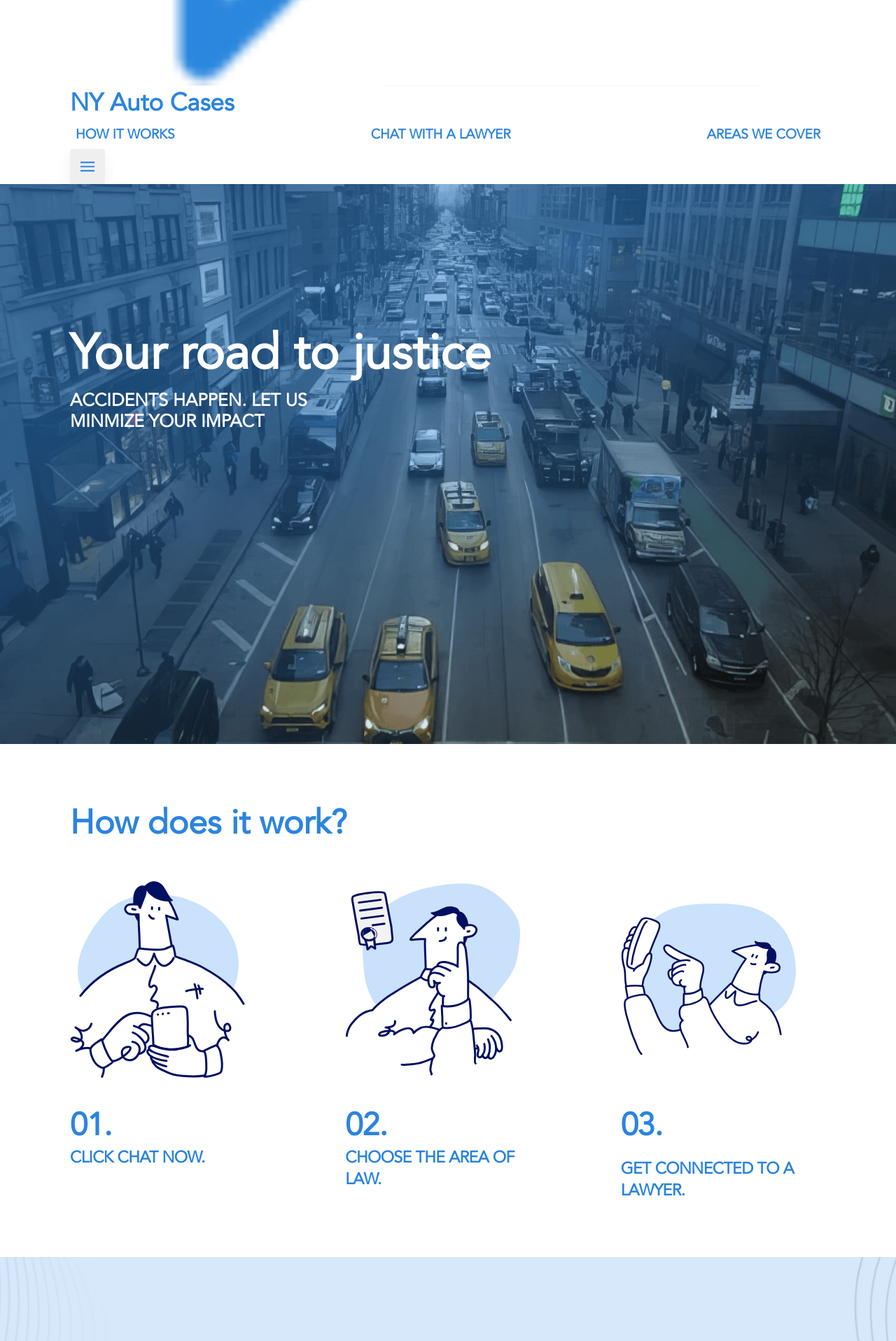
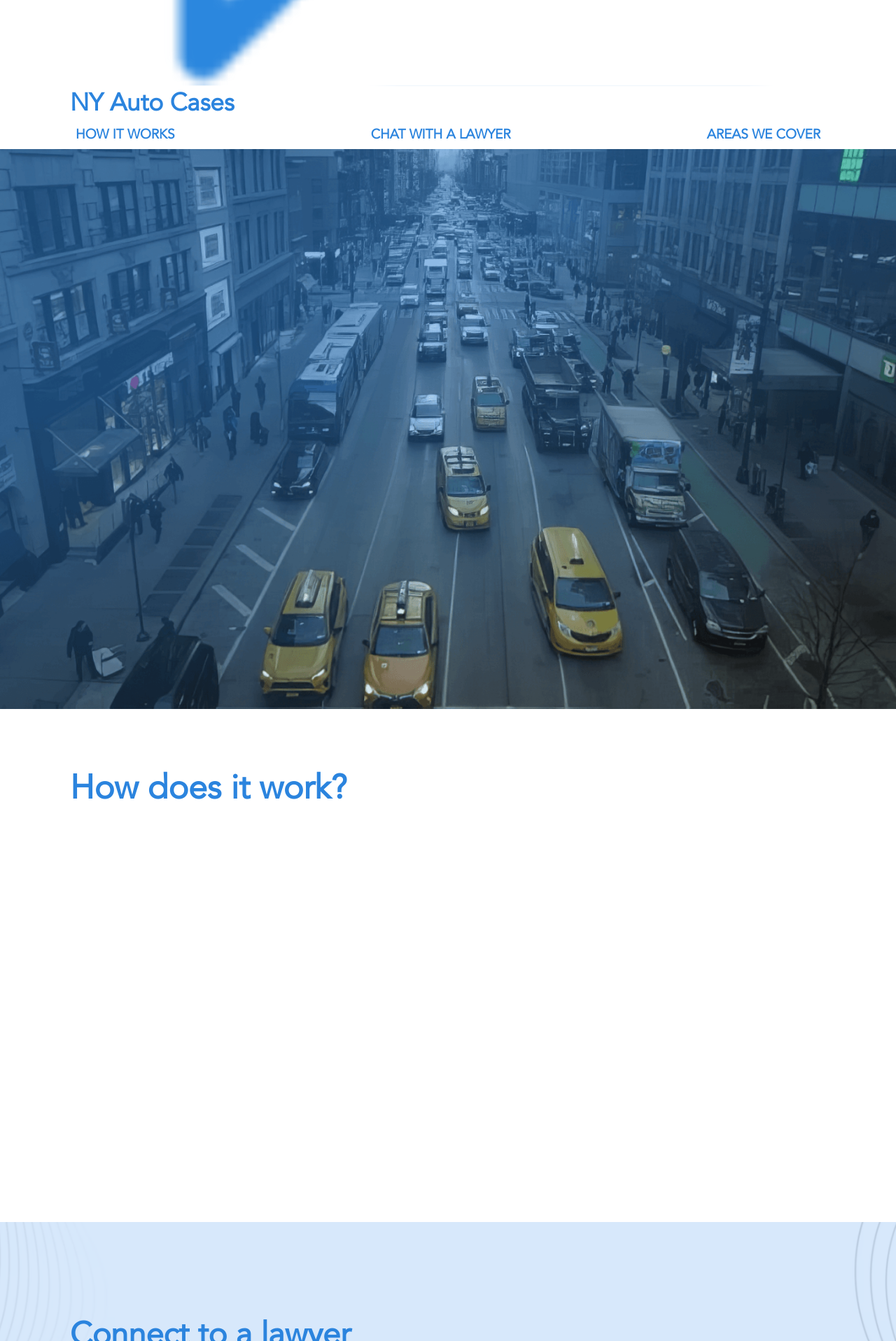
Before and after one commit to Abdul-Wahab-318/NY-Autocases, a React (Vite) app: page / in a window 1280 px wide. Shown: the part 800-2716 px from the top of the page at 70% size. Built offline with nearby package versions, Linux system fonts and the light colour scheme.

Commit message:
add animation

```diff
--- a/index.html
+++ b/index.html
@@ -5,7 +5,6 @@
     <link rel="icon" type="image/svg+xml" href="/favicon.svg" />
     <meta name="viewport" content="width=device-width, initial-scale=1.0" />
     <link href="https://cdn.jsdelivr.net/npm/bootstrap@5.3.2/dist/css/bootstrap.min.css" rel="stylesheet" integrity="sha384-T3c6CoIi6uLrA9TneNEoa7RxnatzjcDSCmG1MXxSR1GAsXEV/Dwwykc2MPK8M2HN" crossorigin="anonymous">
-
     <title>NY AUTO CASES</title>
     <!-- <base href="/"> -->
     <!-- <base href="/nycases-auto/"> -->
--- a/package.json
+++ b/package.json
@@ -3,7 +3,7 @@
   "version": "0.1.0",
   "private": true,
   "scripts": {
-    "dev": "vite --host" ,
+    "dev": "vite --host",
     "build": "tsc && vite build",
     "serve": "vite preview",
     "test": "vitest",
@@ -12,6 +12,8 @@
     "typecheck": "tsc --project tsconfig.json --noEmit"
   },
   "dependencies": {
+    "@types/aos": "^3.0.7",
+    "aos": "^3.0.0-beta.6",
     "react": "^18.2.0",
     "react-device-detect": "^2.2.3",
     "react-dom": "^18.2.0",
--- a/src/app/components/header/index.tsx
+++ b/src/app/components/header/index.tsx
@@ -85,7 +85,7 @@ const Header = () => {
             </div>
           </div>
 
-          <button className="d-flex md:hidden toggle-menu" ref={buttonRef} onClick={handleToggle}><img src={menu} width={'20px'} alt="" /></button>
+          <button className="d-flex d-md-none toggle-menu" ref={buttonRef} onClick={handleToggle}><img src={menu} width={'20px'} alt="" /></button>
 
         </div>
       </div>
--- a/src/app/components/how-it-work-section/index.tsx
+++ b/src/app/components/how-it-work-section/index.tsx
@@ -15,18 +15,18 @@ const HowItWorkSection = () => {
       </h2>
       <div className=" how-it-works-cards-wrapper d-flex  mt-5 " style={{ height : 'auto'}}>
 
-        <div className="" style={{backgroundColor: 'white', marginBottom: '5rem'}}>
+        <div  style={{backgroundColor: 'white', marginBottom: '5rem'}} data-aos={"fade-in"} className="aos-init aos-animate">
             <div id="flexcon" className="card-img-top">
                 <img src={how_it_works1} width={'250px'} alt="" />
                 <div className="  items-center justify-center"><span className="section-number">01.<br /></span><span className="section-text text-[8px] sm:text-sm md:text-sm lg:text-md xl:text-[27px]">Click<b> chat now.</b></span></div></div>
         </div>
-        <div className="" style={{backgroundColor: 'white', marginBottom: '5rem'}}>
+        <div className="" style={{backgroundColor: 'white', marginBottom: '5rem'}} data-aos={"fade-in"} data-aos-delay="300">
             <div id="flexcon" className="card-img-top">
               <img src={how_it_works2} width={'250px'}  alt="" />
                 <div className="  items-center justify-center"><span className="section-number block text-[12px] sm:text-md md:text-lg lg:text-xl xl:text-[48px]">02. <br /></span><span className="section-text text-[8px] sm:text-sm md:text-sm lg:text-md xl:text-[27px]">Choose the area of law.</span></div></div>
 
         </div>
-        <div className="" style={{backgroundColor: 'white', marginBottom: '5rem'}}>
+        <div className="" style={{backgroundColor: 'white', marginBottom: '5rem'}} data-aos={"fade-in"} data-aos-delay="600">
             <div id="flexcon" className="card-img-top">
               <img src={how_it_works3} width={'250px'}  alt="" />
               <div className="  items-center justify-center"><p className="section-number block text-[12px] sm:text-md md:text-lg lg:text-xl xl:text-[48px]">03. <br /></p><span className="section-text text-[8px] sm:text-sm md:text-sm lg:text-md xl:text-[27px]">Get connected to a lawyer.</span></div></div>
--- a/src/app/components/main-section/index.tsx
+++ b/src/app/components/main-section/index.tsx
@@ -1,7 +1,15 @@
+import React from "react";
 import banner from "./../../assets/images/banner.png" ;
 import './styles.css'
+import AOS from 'aos';
+import 'aos/dist/aos.css';
 
 const MainSection = () => {
+
+  React.useEffect(() => {
+    AOS.init();
+  }, [])
+
   return (
     <>
       <div className="container-fluid px-0 banner-section">
@@ -13,8 +21,8 @@ const MainSection = () => {
               <img src={banner} width={'100%'} alt="" />
               <div className="banner-content">
                 <div className="container">
-                <h1>Your road to justice</h1>
-                <h4>Accidents happen. Let us <br /> minmize your impact</h4>
+                <h1 data-aos={"fade-in"} data-aos-duration="1000" className="">Your road to justice</h1>
+                <h4 data-aos={"fade-in"} data-aos-duration="1000" data-aos-delay="200">Accidents happen. Let us <br /> minmize your impact</h4>
                 </div>
               </div>
             </div>
```
Also changed, not shown: 2 other files (tests, documents, lock files or other folders).
